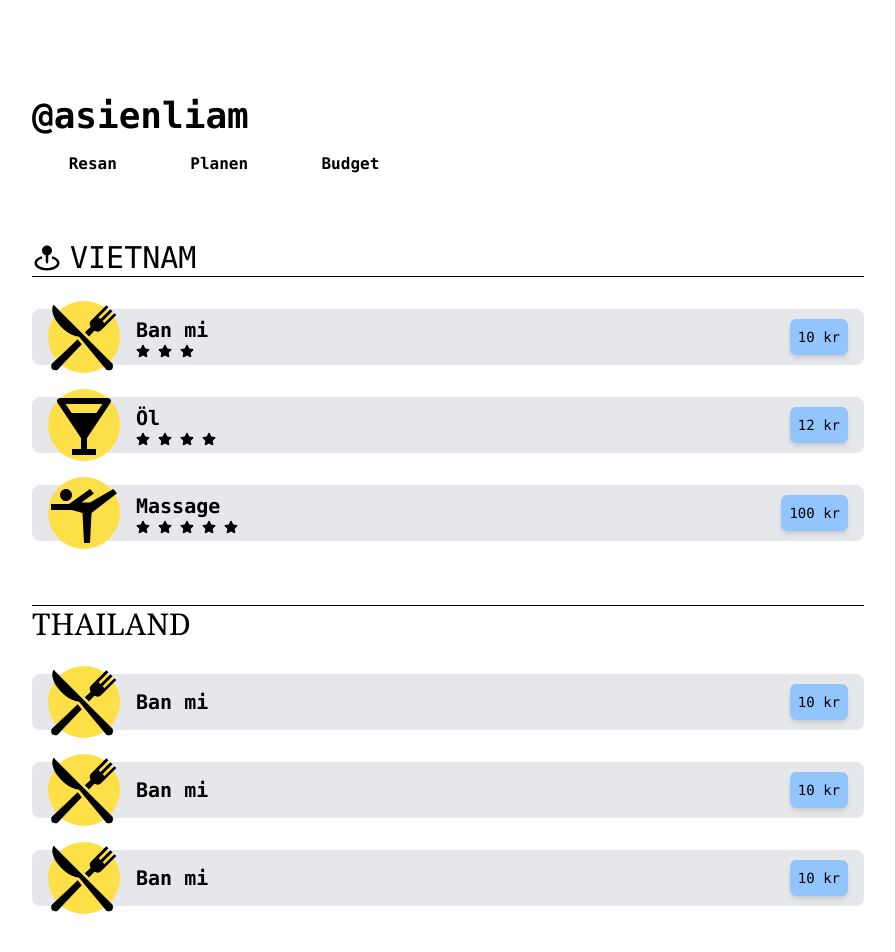
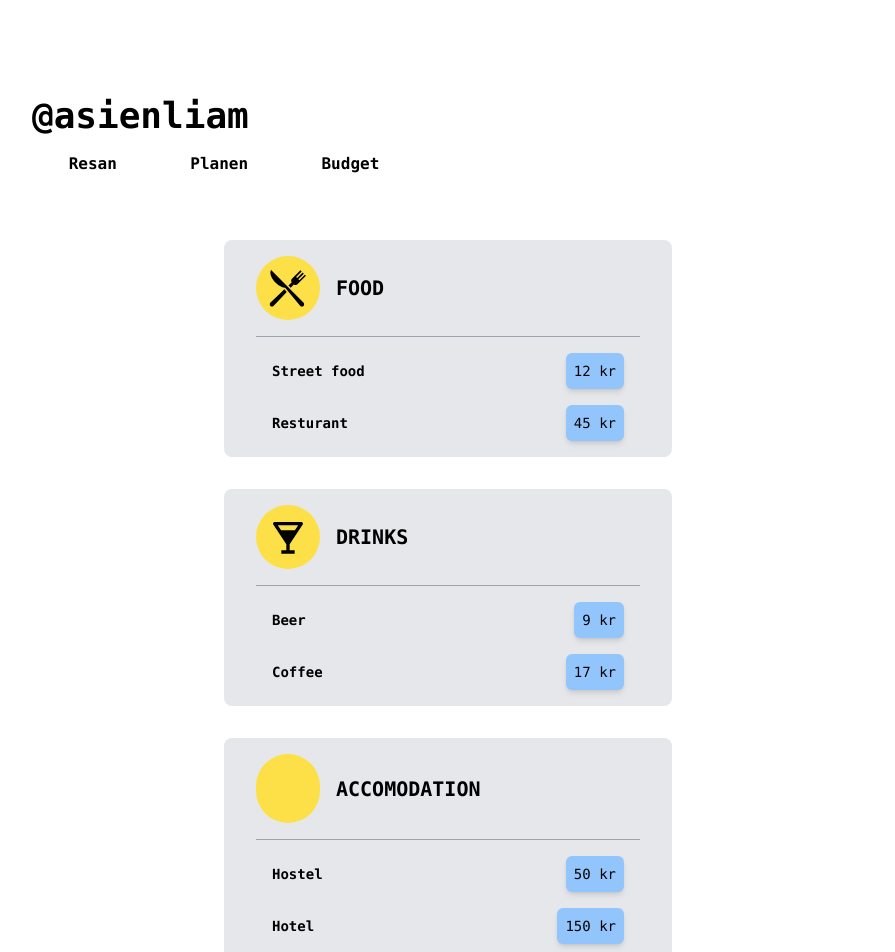
Before and after one commit to liamcco/asienliam, a Next.js app: page /budget in a window 1280 px wide. Shown: the top 952 px of the page, without its empty margins (192-1087 px from the left). Built offline with nearby package versions, Linux system fonts and the light colour scheme; some icons are missing.

Commit message:
budget fix

```diff
--- a/app/budget/ItemCard.tsx
+++ b/app/budget/ItemCard.tsx
@@ -1,38 +1,45 @@
 import { GiKnifeFork } from "react-icons/gi";
 import { BiSolidDrink } from "react-icons/bi";
-import { FaStar } from "react-icons/fa";
 import { FaHouse } from "react-icons/fa6";
 import { MdSportsGymnastics } from "react-icons/md";
 
 interface Props {
-  name: string;
-  price: number;
-  type: "food" | "drink" | "activity" | "accomodation";
-  rating?: number;
+  category: "food" | "drinks" | "various" | "accomodation";
+  prices: Price[];
+  color?: string;
 }
 
+type Price = {
+  price: number;
+  name: string;
+};
+
 const icons = {
-  food: <GiKnifeFork size={72} />,
-  drink: <BiSolidDrink size={72} />,
-  accomodation: <FaHouse size={72} />,
-  activity: <MdSportsGymnastics size={72} />,
+  food: <GiKnifeFork size={40} />,
+  drinks: <BiSolidDrink size={40} />,
+  accomodation: <FaHouse size={40} />,
+  various: <MdSportsGymnastics size={40} />,
 };
 
 export default function ItemCard(props: Props) {
   return (
-    <div className="flex gap-4 items-center bg-gray-200 p-4 rounded-lg overflow-visible max-h-14">
-      <div className="bg-yellow-300 rounded-full">{icons[props.type]}</div>
-      <div className="flex justify-between w-full items-center">
-        <div>
-          <h2 className="text-xl font-bold">{props.name}</h2>
-          <div className="flex gap-2">
-            {props.rating &&
-              [...Array(props.rating)].map((_, i) => <FaStar key={i} />)}
+    <div className="bg-gray-200 p-4 rounded-lg px-8 max-w-md mx-auto">
+      <div className="flex gap-4 items-center mb-4">
+        <div className="rounded-full p-3 bg-yellow-300">
+          {icons[props.category]}
+        </div>
+        <h2 className="font-bold text-xl">{props.category.toUpperCase()}</h2>
+      </div>
+      <hr className="border-gray-400 mb-4" />
+      <div className="space-y-4 px-4">
+        {props.prices.map((price, index) => (
+          <div key={index} className="flex justify-between w-full items-center">
+            <h2 className="font-bold">{price.name}</h2>
+            <a href="/" className="p-2 rounded-md bg-blue-300 shadow-md">
+              <p>{price.price} kr</p>
+            </a>
           </div>
-        </div>
-        <a href="/" className="p-2 rounded-md bg-blue-300 shadow-md">
-          <p>{props.price} kr</p>
-        </a>
+        ))}
       </div>
     </div>
   );
--- a/app/budget/budget.json
+++ b/app/budget/budget.json
@@ -1,38 +1,54 @@
+[
     {
-    "countries": [
-        {
-            "name": "Vietnam",
+        "name": "food",
         "prices": [
             {
-                    "name": "Ban Mi",
-                    "type": "food",
-                    "price": 12,
-                    "rating": 3
+                "name": "Street food",
+                "price": 12
             },
             {
-                    "name": "Ca phe sua da",
-                    "type": "drink",
-                    "price": 9,
-                    "rating": 5
+                "name": "Resturant",
+                "price": 45
             }
         ]
     },
     {
-            "name": "Thailand",
+        "name": "drinks",
         "prices": [
             {
-                    "name": "Thai food",
-                    "type": "food",
-                    "price": 15,
-                    "rating": 4
+                "name": "Beer",
+                "price": 9
             },
             {
-                    "name": "Beer",
-                    "type": "drink",
-                    "price": 14,
-                    "rating": 3
+                "name": "Coffee",
+                "price": 17
+            }
+        ]
+    },
+    {
+        "name": "accomodation",
+        "prices": [
+            {
+                "name": "Hostel",
+                "price": 50
+            },
+            {
+                "name": "Hotel",
+                "price": 150
+            }
+        ]
+    },
+    {
+        "name": "various",
+        "prices": [
+            {
+                "name": "Full tank",
+                "price": 40
+            },
+            {
+                "name": "Massage",
+                "price": 90
             }
         ]
     }
 ]
-}
--- a/app/budget/page.tsx
+++ b/app/budget/page.tsx
@@ -1,34 +1,12 @@
 import ItemCard from "./ItemCard";
-import { BiSolidMapPin } from "react-icons/bi";
+import budget from "./budget.json";
 
 export default function Page() {
   return (
-    <div>
-      <div className="pb-16">
-        <div className="pb-8">
-          <div className="flex items-center gap-2">
-            <BiSolidMapPin size={30} />
-            <h1 className="text-3xl">VIETNAM</h1>
-          </div>
-          <hr className="border-black" />
-        </div>
-        <div className="space-y-8">
-          <ItemCard name={"Ban mi"} price={10} type={"food"} rating={3} />
-          <ItemCard name={"Öl"} price={12} type={"drink"} rating={4} />
-          <ItemCard name={"Massage"} price={100} type={"activity"} rating={5} />
-        </div>
-      </div>
-      <div className="pb-16">
-        <div className="pb-8">
-          <hr className="border-black" />
-          <h1 className="text-3xl font-serif">THAILAND</h1>
-        </div>
-        <div className="space-y-8">
-          <ItemCard name={"Ban mi"} price={10} type={"food"} />
-          <ItemCard name={"Ban mi"} price={10} type={"food"} />
-          <ItemCard name={"Ban mi"} price={10} type={"food"} />
-        </div>
-      </div>
+    <div className="space-y-8">
+      {budget.map((item, index) => (
+        <ItemCard key={index} prices={item.prices} category={item.name} />
+      ))}
     </div>
   );
 }
--- a/app/planen/Location.tsx
+++ /dev/null
@@ -1,23 +0,0 @@
-import { FaMapPin } from "react-icons/fa";
-
-interface Props {
-  city?: string;
-  country: string;
-  date?: string;
-}
-
-export default function FutureLocation(props: Props) {
-  return (
-    <div className="flex items-center">
-      <div className="p-4">
-        <FaMapPin />
-      </div>
-      <div>
-        <h1 className="font-bold">
-          {props.city ?? props.country.toUpperCase()}
-        </h1>
-        <p>{props.date}</p>
-      </div>
-    </div>
-  );
-}
```
Lines whose indentation alone changed are shown as unchanged.
